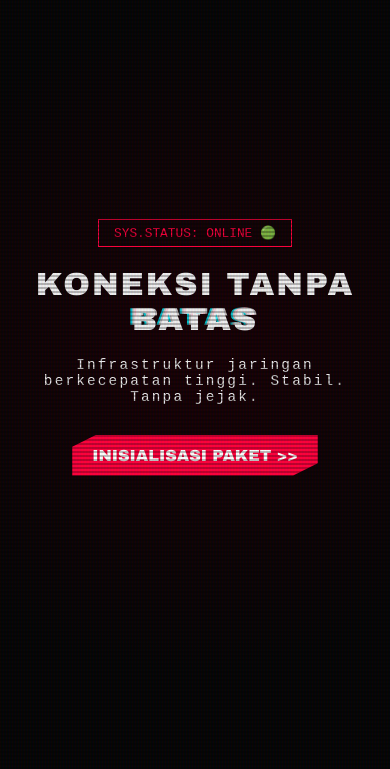
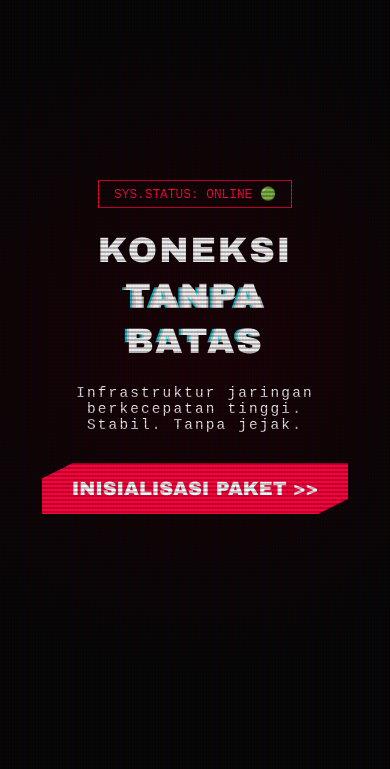
Before and after one commit to Mozzka-code/Layanan-TKJ-NET, a plain HTML site: page index.html in a window 390 px wide. Shown: the part 75-844 px from the top of the page. Drawn offline with Linux system fonts and the light colour scheme.

Commit message:
Update style.css

```diff
--- a/style.css
+++ b/style.css
@@ -227,38 +227,37 @@ body {
 }
 .admin-note { font-size: 0.7rem; color: #555; margin-top: 5px; }
 
-/* --- RESPONSIVE DESKTOP & MOBILE --- */
+/* --- BIAR TEKS DI HP OTOMATIS TURUN KE BAWAH --- */
 @media (max-width: 768px) {
-    /* Menyembunyikan menu navigasi desktop */
+    /* 1. Sembunyikan menu navigasi desktop di HP */
     .nav-menu {
         display: none;
     }
 
-    /* Mengecilkan ukuran teks utama agar muat di layar HP */
+    /* 2. Paksa Judul Utama (h1) Menumpuk ke Bawah */
     .cyber-hero h1 {
-        font-size: 2rem;
+        font-size: 2.2rem;         /* Ukuran font ideal untuk layar HP */
+        line-height: 1.3;          /* Memberi jarak vertikal antar baris agar tidak tabrakan */
         letter-spacing: 2px;
-        padding: 0 10px;
+        max-width: 290px;          /* KUNCI UTAMA: Membatasi lebar teks agar kata selanjutnya otomatis turun ke bawah */
+        margin: 0 auto 20px auto;  /* Memastikan posisi teks tetap presisi di tengah layar */
+        text-align: center;
     }
 
-    /* Memperbaiki teks deskripsi agar bisa turun baris (wrap) */
+    /* 3. Paksa Paragraf Deskripsi Menumpuk ke Bawah */
     .typewriter {
-        white-space: normal; /* Mengizinkan teks turun ke baris baru */
+        white-space: normal;       /* Mematikan fungsi satu baris agar teks bisa patah ke bawah */
         font-size: 0.9rem;
-        width: 100%;
-        border-right: none; /* Menghilangkan kursor kedap-kedip di HP */
-        animation: none; /* Mematikan animasi ngetik di HP agar layout rapi */
-        padding: 0 15px;
-        margin-bottom: 30px;
+        max-width: 280px;          /* Membatasi lebar kotak teks deskripsi */
+        margin: 0 auto 30px auto;  /* Menjaga posisi di tengah */
+        border-right: none;        /* Menghilangkan garis kursor ketik di HP */
+        animation: none;           /* Mematikan animasi ngetik horizontal yang merusak layout HP */
+        text-align: center;
     }
 
-    /* Menyesuaikan tombol agar bertumpuk dan tidak terlalu besar */
+    /* 4. Atur Tombol Form agar Ikut Numpuk ke Bawah */
     .action-buttons {
         flex-direction: column;
-    }
-
-    .btn-cyber {
-        font-size: 1rem;
-        padding: 12px 20px;
+        gap: 10px;
     }
 }
```
